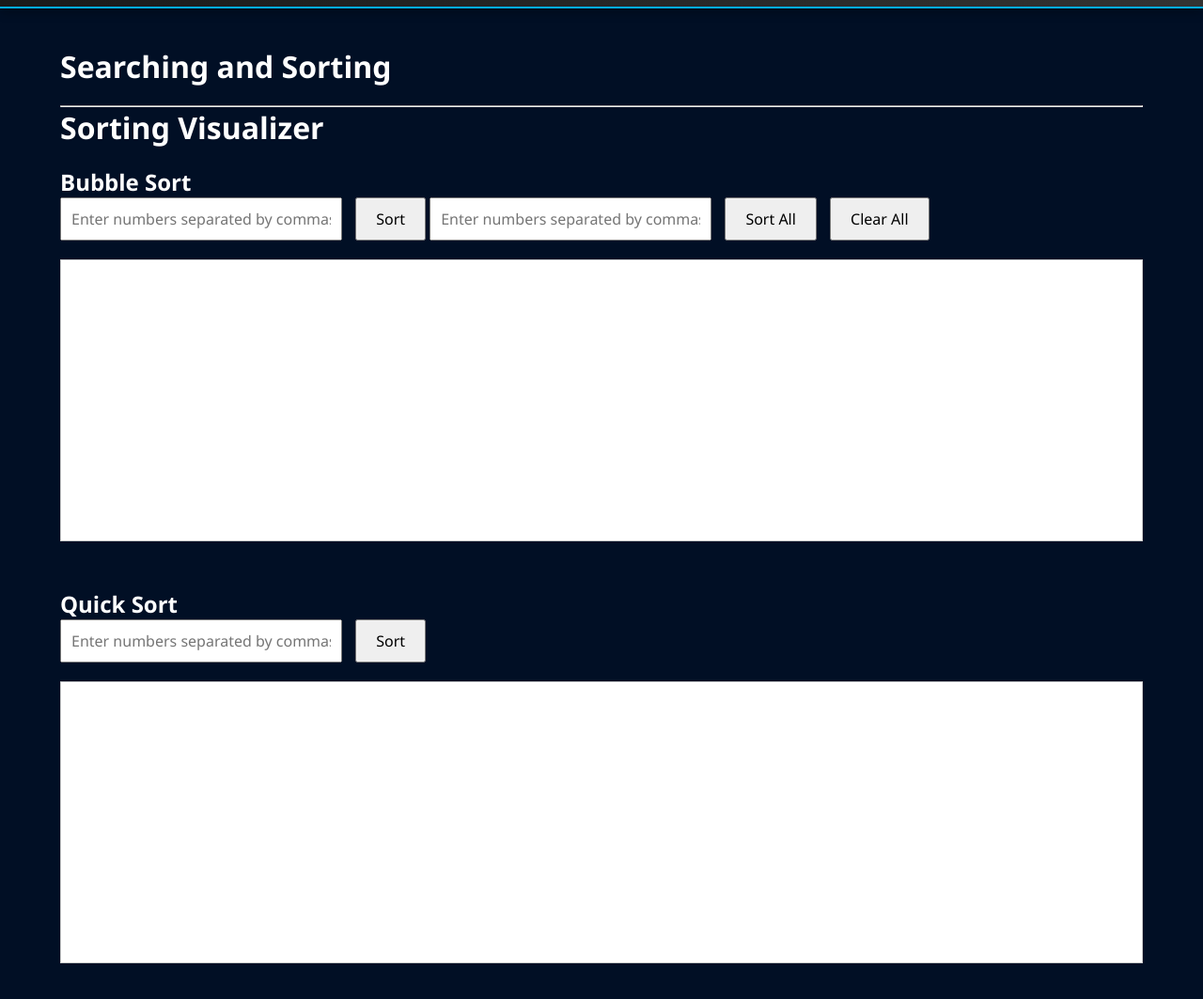
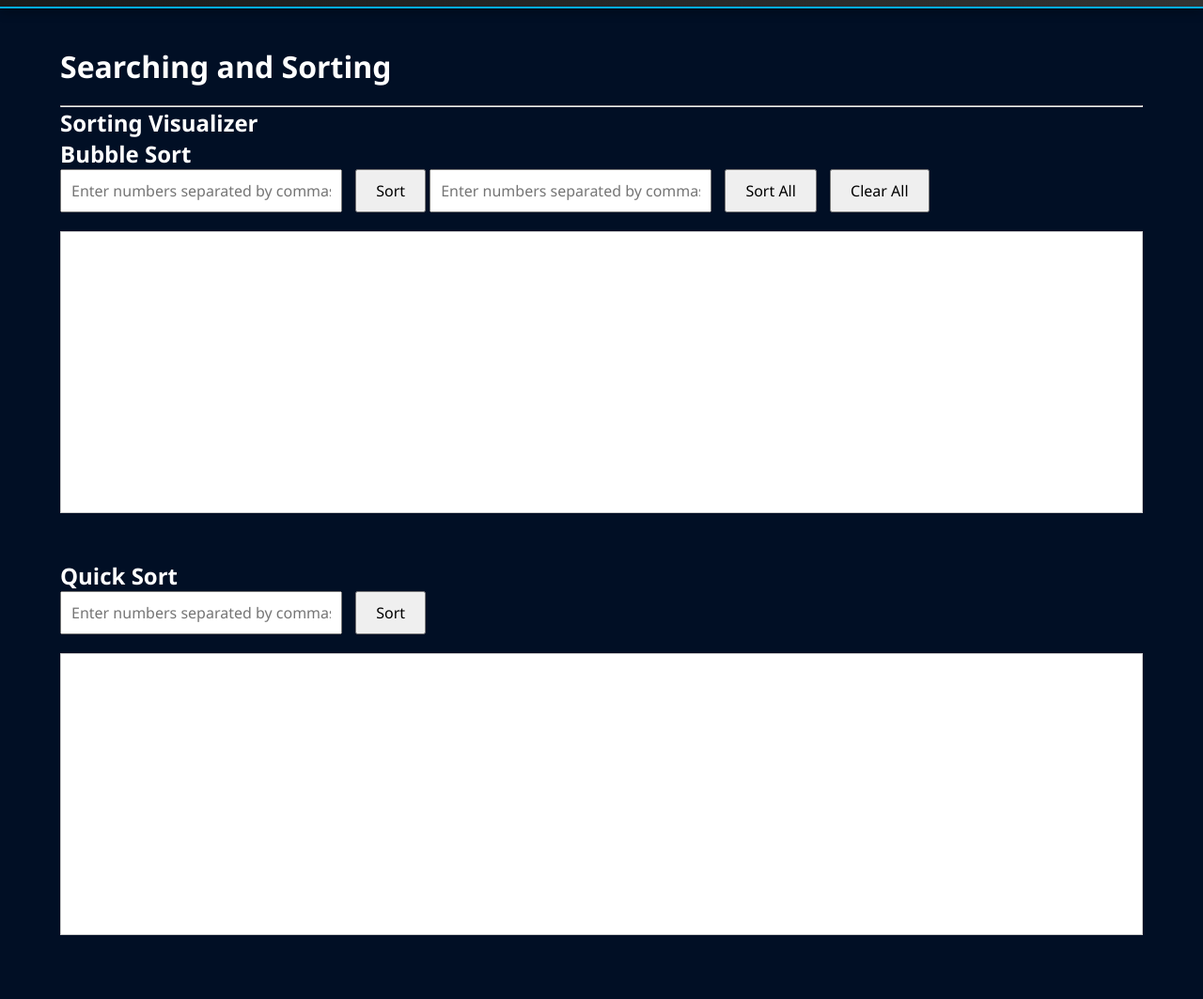
Before and after one commit to Kurube12/Data-Structure-and-Algorithm-, a plain HTML site: page sorting.html in a window 1280 px wide. Shown: the part 61-1124 px from the top of the page at 94% size. Drawn offline with Linux system fonts and the light colour scheme.

Commit message:
Update sorting.html

```diff
--- a/sorting.html
+++ b/sorting.html
@@ -38,10 +38,10 @@
 
 
 
-            <h1>Sorting Visualizer</h1>
+            <h2>Sorting Visualizer</h2>
 
     <!-- Bubble Sort Section -->
-    <section>
+    <section id="bubble-sort">
         <h2>Bubble Sort</h2>
         <div class="input-section">
             <input type="text" id="bubbleInput" placeholder="Enter numbers separated by commas">
@@ -57,7 +57,7 @@
     </section>
 
     <!-- Quick Sort Section -->
-    <section>
+    <section id="quick-sort">
         <h2>Quick Sort</h2>
         <div class="input-section">
             <input type="text" id="quickInput" placeholder="Enter numbers separated by commas">
```
